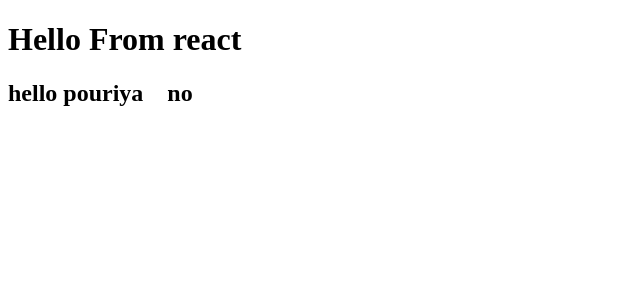
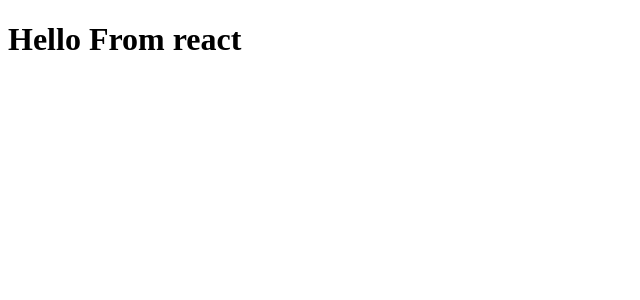
Before and after one commit to pooya2293/my_first_react_app, a React (Create React App) app: page / in a window 1280 px wide. Shown: the top 300 px of the page, without its empty margins (0-640 px from the left). Built offline with nearby package versions, Linux system fonts and the light colour scheme.

Commit message:
install es7 react/redux... plugin and creat Header component and add rafce from es7

```diff
--- a/src/App.js
+++ b/src/App.js
@@ -1,10 +1,7 @@
 function App() {
-	const name = 'pouriya'
-	const x = false
 	return (
 		<div className='App'>
 			<h1>Hello From react</h1>
-			<h2>hello {name} 	&#160;	&#160;{x?'yes':'no'}</h2>
 		</div>
 	)
 }
```
Also changed, not shown: src/components/Header.js (added, +9 -0 lines).
